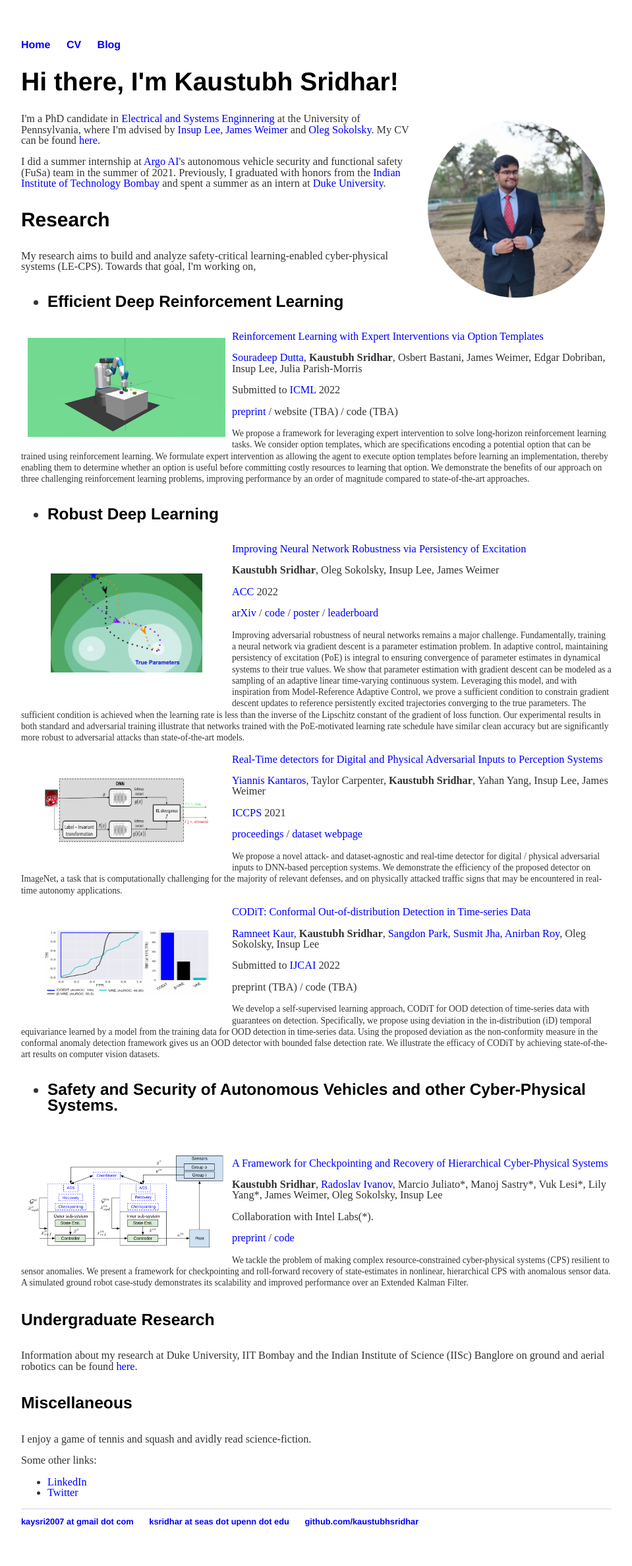
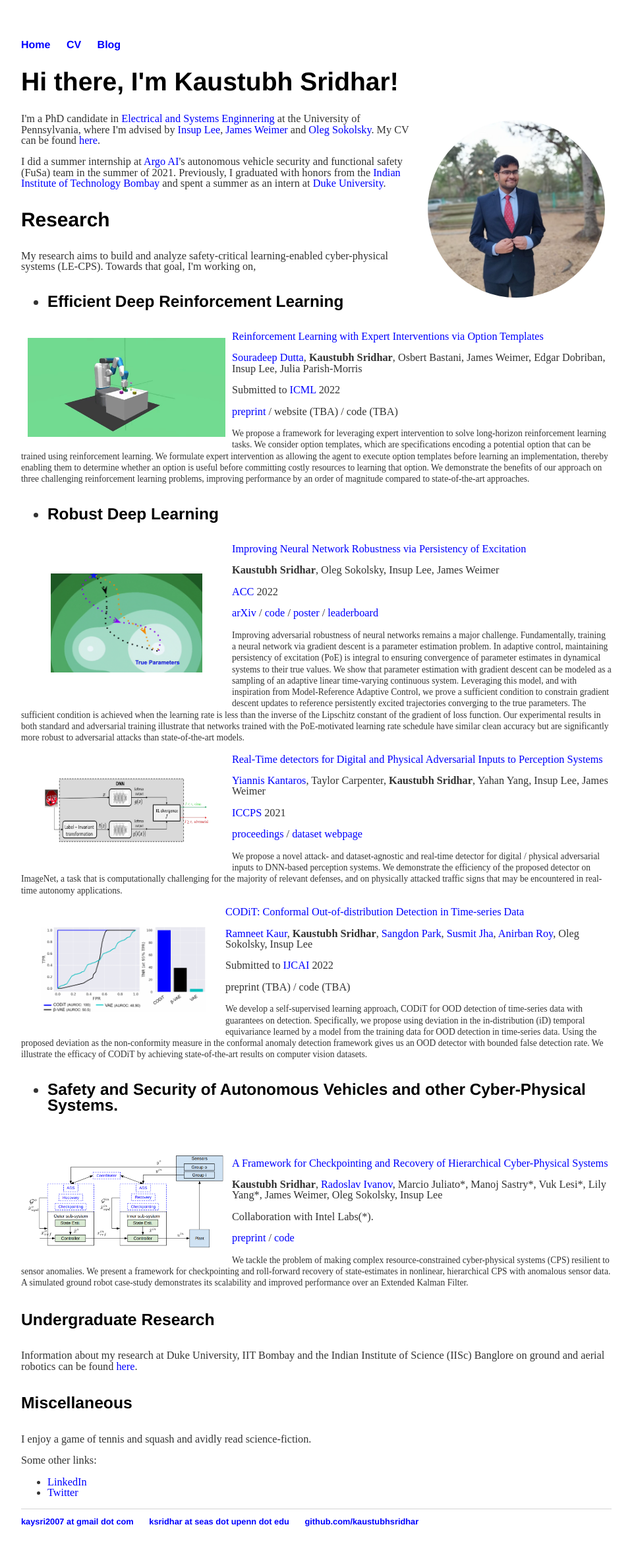
Before and after one commit to kaustubhsridhar/kaustubhsridhar_old.github.io, a Jekyll site: the page built from index.html, in a window 1280 px wide. Shown: the whole page at 66% size, without its empty margins (160-1119 px from the left). Built offline with Jekyll 4.4.1, drawn with Linux system fonts in a browser that asks for light colours.

Commit message:
Update index.html

```diff
--- a/index.html
+++ b/index.html
@@ -50,7 +50,7 @@ title: Welcome To My Homepage
 	<p><small>We propose a novel attack- and dataset-agnostic and real-time detector for digital / physical adversarial inputs to DNN-based perception systems. We demonstrate the efficiency of the proposed detector on ImageNet, a task that is computationally challenging for the majority of relevant defenses, and on physically attacked traffic signs that may be encountered in real-time autonomy applications.</small></p>
 
 	<!--<br>-->
-	<img src="/images/codit.png" alt="codit" align="left" style="width:250px; height:100px; padding: 35px;" class="img_rect">
+	<img src="/images/codit.png" alt="codit" align="left" style="width:250px; height:130px; padding: 30px;" class="img_rect">
 	<p><a id="CODiT"><a href="">CODiT: Conformal Out-of-distribution Detection in Time-series Data</a></a></p>
 	<p><a href="https://scholar.google.com/citations?user=tMfMh_wAAAAJ&hl=en">Ramneet Kaur</a>, <b>Kaustubh Sridhar</b>, <a href="https://sangdon.github.io/">Sangdon Park</a>, <a href="https://susmitjha.github.io/">Susmit Jha</a>, <a href="https://scholar.google.com/citations?user=N9eSuR4AAAAJ&hl=en">Anirban Roy</a>, Oleg Sokolsky, Insup Lee</p>
 	<p>Submitted to <a href="https://www.ijcai.org/">IJCAI</a> 2022</p>
```
